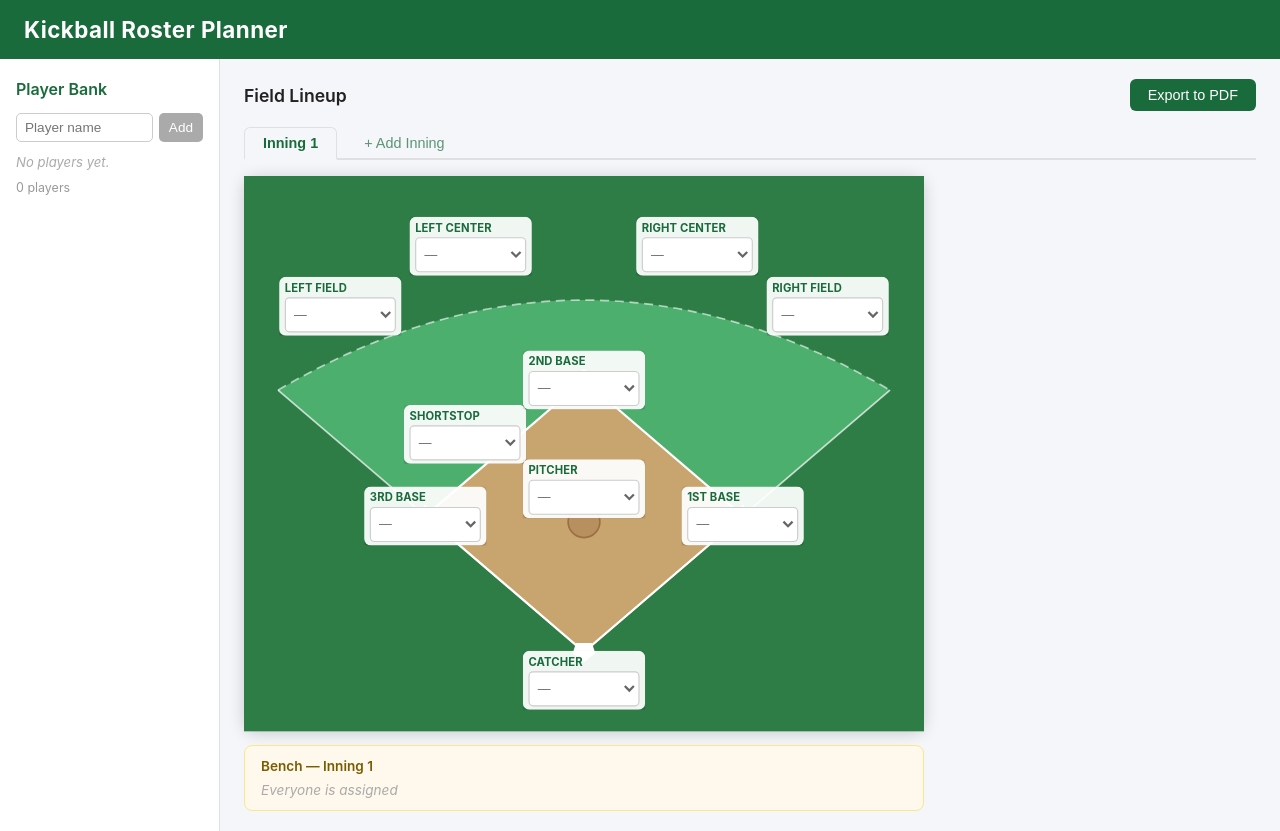
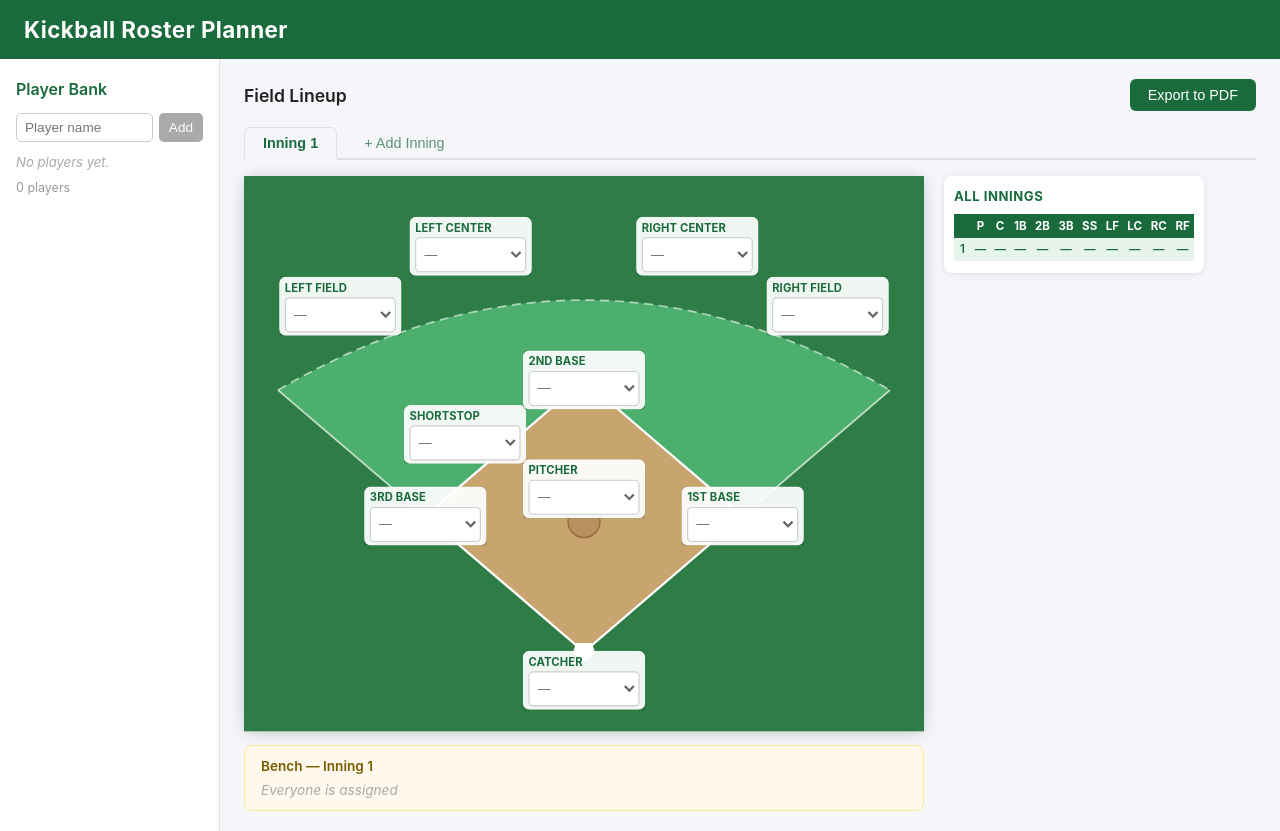
Before and after one commit to kneehaul/kickball-planner, a React (Vite) app: page / in a window 1280 px wide. Built offline with nearby package versions, Linux system fonts and the light colour scheme.

Commit message:
side table

```diff
--- a/src/App.css
+++ b/src/App.css
@@ -229,9 +229,102 @@ body {
 }
 
 
+/* ── Field + Summary Layout ── */
+.field-and-summary {
+  display: flex;
+  align-items: flex-start;
+  gap: 20px;
+}
+
+.field-side {
+  flex: 1;
+  min-width: 0;
+  max-width: 680px;
+}
+
+/* ── Summary Panel ── */
+.summary-panel {
+  flex-shrink: 0;
+  width: 260px;
+  background: white;
+  border-radius: 8px;
+  box-shadow: 0 1px 6px rgba(0,0,0,0.1);
+  padding: 12px 10px;
+  overflow: hidden;
+}
+
+.summary-title {
+  font-size: 0.82rem;
+  font-weight: 700;
+  color: #1a6b3c;
+  text-transform: uppercase;
+  letter-spacing: 0.04em;
+  margin-bottom: 10px;
+}
+
+.summary-scroll {
+  overflow-x: auto;
+}
+
+.summary-table {
+  border-collapse: collapse;
+  width: 100%;
+  font-size: 0.72rem;
+}
+
+.summary-table thead th {
+  background: #1a6b3c;
+  color: white;
+  padding: 5px 3px;
+  text-align: center;
+  font-weight: 700;
+  white-space: nowrap;
+  position: sticky;
+  top: 0;
+}
+
+.summary-inning-col {
+  font-weight: 700;
+  color: #555;
+  padding: 4px 5px !important;
+  text-align: center;
+  white-space: nowrap;
+}
+
+thead .summary-inning-col {
+  color: white;
+}
+
+.summary-row {
+  cursor: pointer;
+  transition: background 0.1s;
+}
+
+.summary-row td {
+  padding: 4px 3px;
+  text-align: center;
+  border-bottom: 1px solid #f0f0f0;
+  color: #555;
+  white-space: nowrap;
+}
+
+.summary-row:hover td {
+  background: #f0f7f3;
+}
+
+.summary-row.active td {
+  background: #e6f4ec;
+  color: #1a6b3c;
+  font-weight: 600;
+}
+
+.summary-row.active .summary-inning-col {
+  color: #1a6b3c;
+}
+
 /* ── Field ── */
 .field-container {
-  max-width: 680px;
+  max-width: 100%;
 }
 
 .field-svg {
@@ -302,7 +395,6 @@ body {
   background: #fef9ec;
   border-radius: 8px;
   border: 1px solid #fde68a;
-  max-width: 680px;
 }
 
 .bench-section h3 {
--- a/src/App.jsx
+++ b/src/App.jsx
@@ -14,6 +14,24 @@ const POSITIONS = [
   'Right Center',
   'Right Field',
 ]
+
+const POS_ABBR = {
+  'Pitcher':      'P',
+  'Catcher':      'C',
+  '1st Base':     '1B',
+  '2nd Base':     '2B',
+  '3rd Base':     '3B',
+  'Shortstop':    'SS',
+  'Left Field':   'LF',
+  'Left Center':  'LC',
+  'Right Center': 'RC',
+  'Right Field':  'RF',
+}
+
+function getInitials(name) {
+  if (!name) return '—'
+  return name.trim().split(/\s+/).map(w => w[0].toUpperCase()).join('')
+}
 
 function emptyInning() {
   const inning = {}
@@ -110,7 +128,8 @@ export default function App() {
           </div>
 
           {/* Interactive view */}
-          <div className="no-print">
+          <div className="field-and-summary no-print">
+            <div className="field-side">
               <FieldView
                 players={players}
                 inningRoster={roster[activeInning]}
@@ -126,6 +145,37 @@ export default function App() {
                       <span key={name} className="bench-player">{name}</span>
                     ))
                   )}
+                </div>
+              </div>
+            </div>
+
+            <div className="summary-panel">
+              <h3 className="summary-title">All Innings</h3>
+              <div className="summary-scroll">
+                <table className="summary-table">
+                  <thead>
+                    <tr>
+                      <th className="summary-inning-col"></th>
+                      {POSITIONS.map(pos => (
+                        <th key={pos} title={pos}>{POS_ABBR[pos]}</th>
+                      ))}
+                    </tr>
+                  </thead>
+                  <tbody>
+                    {innings.map(i => (
+                      <tr
+                        key={i}
+                        className={activeInning === i ? 'summary-row active' : 'summary-row'}
+                        onClick={() => setActiveInning(i)}
+                      >
+                        <td className="summary-inning-col">{i}</td>
+                        {POSITIONS.map(pos => (
+                          <td key={pos}>{getInitials(roster[i][pos])}</td>
+                        ))}
+                      </tr>
+                    ))}
+                  </tbody>
+                </table>
               </div>
             </div>
           </div>
```
Lines whose indentation alone changed are shown as unchanged.
